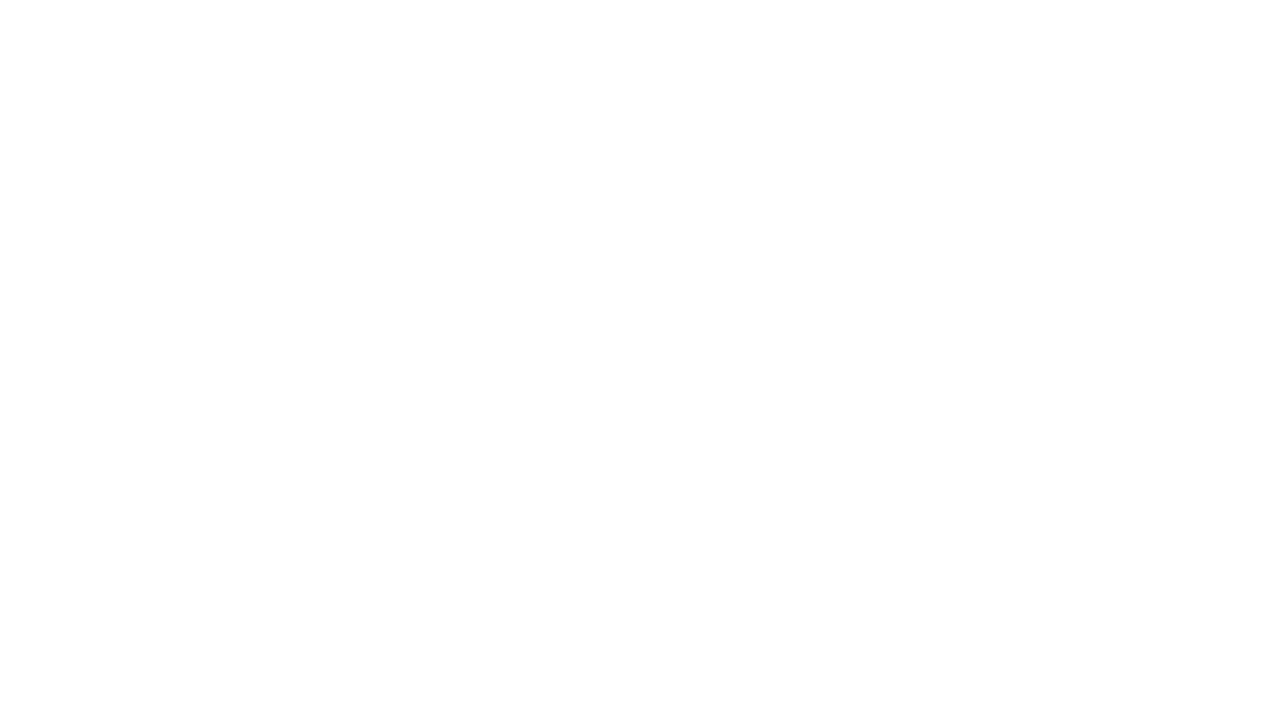
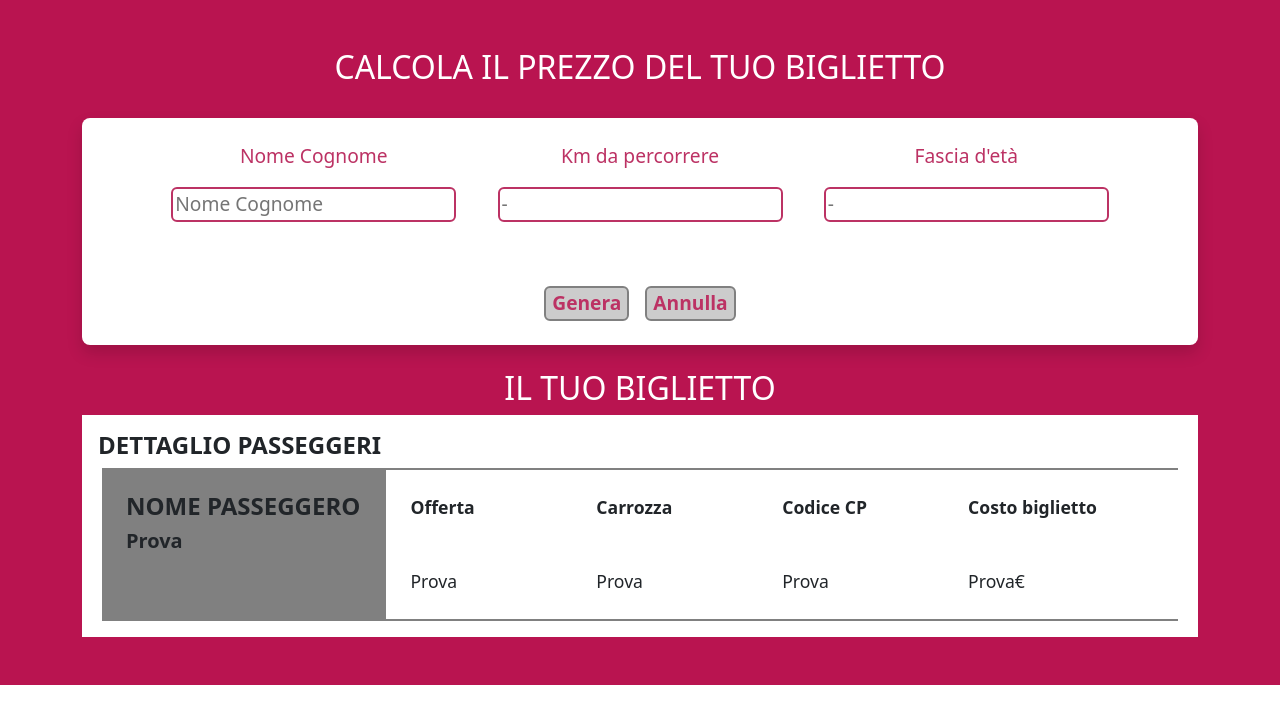
Before and after one commit to Spud97/js-biglietto-treno-form, a plain HTML site: page index.html in a window 1280 px wide. Drawn offline with nearby package versions, Linux system fonts and the light colour scheme.

Commit message:
Aggiunto layout e contenuto HTML e CSS

```diff
--- /dev/null
+++ b/css/style.css
@@ -0,0 +1,51 @@
+.debug {
+  border: 1px dashed red;
+}
+
+body {
+  font-size: 1.2rem;
+}
+
+.text-white {
+  color: white;
+}
+
+.text-red {
+  color: #bc3264;
+}
+
+.font-st {
+  font-size: 1.1rem;
+}
+
+.bold {
+  font-weight: bold;
+}
+
+.bg-red {
+  background-color: #b91450;
+}
+
+.bg-grey {
+  background-color: #808080;
+}
+
+.bg-btn-grey {
+  background-color: #cccccc;
+}
+
+.border-red {
+  border: 2px solid #bc3264;
+}
+
+.border-grey {
+  border: 2px solid grey;
+}
+
+.border-btn {
+  border: 2px solid grey;
+}
+
+.border-btn:hover {
+  border: 2px solid rgb(218, 142, 0);
+}
--- a/index.html
+++ b/index.html
@@ -10,7 +10,101 @@
       integrity="sha384-0evHe/X+R7YkIZDRvuzKMRqM+OrBnVFBL6DOitfPri4tjfHxaWutUpFmBp4vmVor"
       crossorigin="anonymous"
     />
+    <link rel="stylesheet" href="css/style.css" />
     <title>Biglietti Form</title>
   </head>
-  <body></body>
+  <body>
+    <section class="bg-red py-5">
+      <div class="container">
+        <h2 class="text-white text-center pb-4">
+          CALCOLA IL PREZZO DEL TUO BIGLIETTO
+        </h2>
+        <div class="box py-4 px-5 bg-white rounded-3 shadow">
+          <div class="d-flex justify-content-evenly">
+            <div class="input-box">
+              <span class="d-block text-red text-center pb-3"
+                >Nome Cognome</span
+              >
+              <input
+                type="text"
+                name="userName"
+                placeholder="Nome Cognome"
+                class="rounded border-red"
+              />
+            </div>
+            <div class="input-box">
+              <span class="d-block text-red text-center pb-3"
+                >Km da percorrere</span
+              >
+              <input
+                type="text"
+                name="userName"
+                placeholder="-"
+                class="rounded border-red"
+              />
+            </div>
+            <div class="input-box pb-5">
+              <span class="d-block text-red text-center pb-3"
+                >Fascia d'età</span
+              >
+              <input
+                type="text"
+                name="userName"
+                placeholder="-"
+                class="rounded border-red"
+              />
+            </div>
+          </div>
+          <div class="buttons-box d-flex justify-content-center pt-3">
+            <button class="text-red bold bg-btn-grey border-btn rounded mx-2">
+              Genera
+            </button>
+            <button class="text-red bold bg-btn-grey border-btn rounded mx-2">
+              Annulla
+            </button>
+          </div>
+        </div>
+      </div>
+      <div class="container">
+        <h2 class="text-white text-center pt-4">IL TUO BIGLIETTO</h2>
+        <div class="biglietto bg-white p-3">
+          <h4><strong>DETTAGLIO PASSEGGERI</strong></h4>
+          <div class="row px-3">
+            <div class="col-auto p-4 bg-grey">
+              <h4><strong>NOME PASSEGGERO</strong></h4>
+              <h5><strong>Prova</strong></h5>
+            </div>
+            <div class="col border-end-0 border-grey">
+              <div class="row p-4 font-st">
+                <div class="col px-0">
+                  <div class="d-flex flex-column">
+                    <span class="pb-5"><strong>Offerta</strong></span>
+                    <span>Prova</span>
+                  </div>
+                </div>
+                <div class="col px-0">
+                  <div class="d-flex flex-column">
+                    <span class="pb-5"><strong>Carrozza</strong></span>
+                    <span>Prova</span>
+                  </div>
+                </div>
+                <div class="col px-0">
+                  <div class="d-flex flex-column">
+                    <span class="pb-5"><strong>Codice CP</strong></span>
+                    <span>Prova</span>
+                  </div>
+                </div>
+                <div class="col px-0">
+                  <div class="d-flex flex-column">
+                    <span class="pb-5"><strong>Costo biglietto</strong></span>
+                    <span><span>Prova</span>€</span>
+                  </div>
+                </div>
+              </div>
+            </div>
+          </div>
+        </div>
+      </div>
+    </section>
+  </body>
 </html>
```
